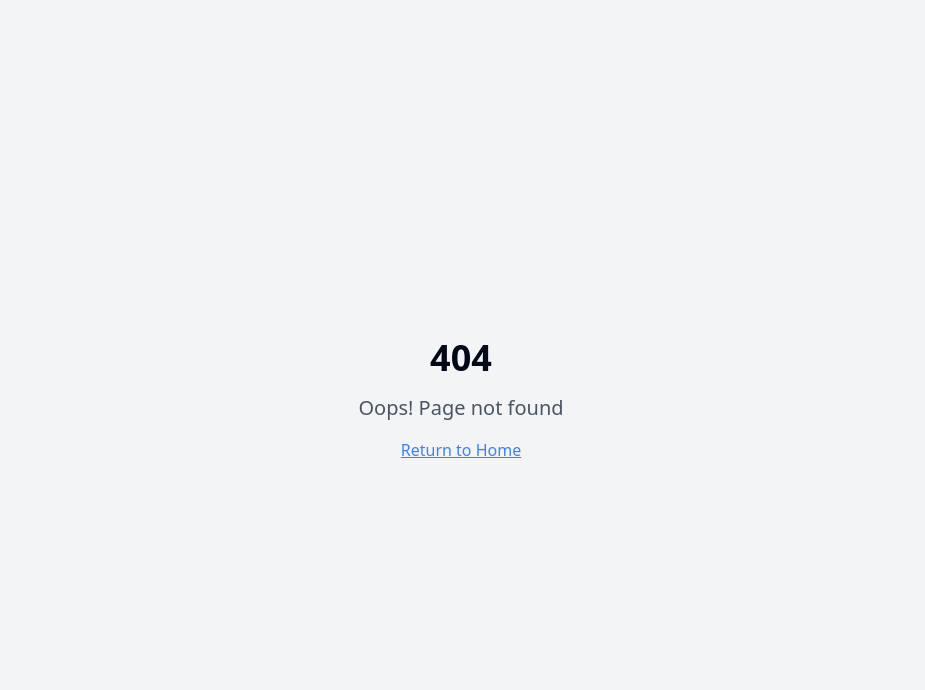
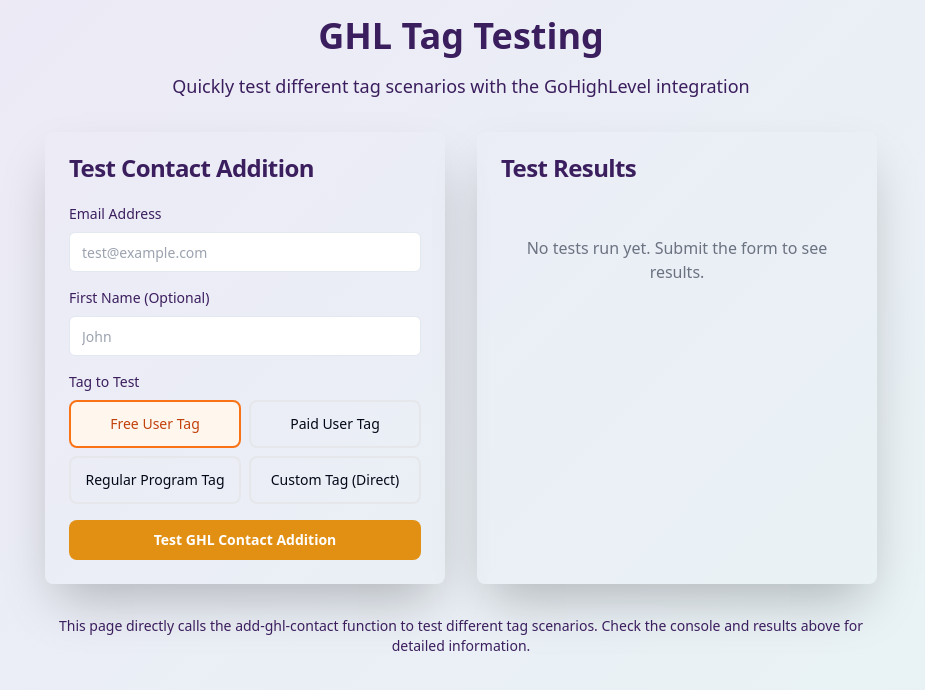
Before and after one commit to Kodenyx/fme-sheri, a React (Vite) app: page /tag-test in a window 1280 px wide. Before the commit this address had no page. Shown: the top 690 px of the page, without its empty margins (179-1104 px from the left). Built offline with nearby package versions, Linux system fonts and the light colour scheme.

Commit message:
Add tag testing functionality
The user wants to test tags and is asking for an easier way to do so. The `vite.config.ts` file has a `componentTagger()` plugin that can be enabled in development mode. This plugin is likely intended for testing components, including their tagging functionality.

```diff
--- a/src/App.tsx
+++ b/src/App.tsx
@@ -14,6 +14,7 @@ import Auth from "./pages/Auth";
 import Modal from "./pages/Modal";
 import Modal1 from "./pages/Modal1";
 import Modal3 from "./pages/Modal3";
+import TagTest from "./pages/TagTest";
 import NotFound from "./pages/NotFound";
 import SocialCredits from "./pages/SocialCredits";
 
@@ -51,6 +52,7 @@ const App = () => {
             <Route path="/modal" element={<Modal />} />
             <Route path="/modal1" element={<Modal1 />} />
             <Route path="/modal3" element={<Modal3 />} />
+            <Route path="/tag-test" element={<TagTest />} />
             <Route path="*" element={<NotFound />} />
           </Routes>
         </BrowserRouter>
--- /dev/null
+++ b/src/pages/TagTest.tsx
@@ -0,0 +1,261 @@
+
+import React, { useState } from "react";
+import { Button } from "@/components/ui/button";
+import { Input } from "@/components/ui/input";
+import { Card, CardContent, CardHeader, CardTitle } from "@/components/ui/card";
+import { Badge } from "@/components/ui/badge";
+import { useToast } from "@/hooks/use-toast";
+import { supabase } from "@/integrations/supabase/client";
+
+const TagTest = () => {
+  const [email, setEmail] = useState("");
+  const [firstName, setFirstName] = useState("");
+  const [selectedTag, setSelectedTag] = useState("GHL_TAG_NAME");
+  const [isSubmitting, setIsSubmitting] = useState(false);
+  const [results, setResults] = useState<any[]>([]);
+  const { toast } = useToast();
+
+  const tagOptions = [
+    { value: "GHL_TAG_NAME", label: "Free User Tag" },
+    { value: "GHL_PAID_TAG_NAME", label: "Paid User Tag" },
+    { value: "GHL_REGULAR_TAG_NAME", label: "Regular Program Tag" },
+    { value: "custom_tag", label: "Custom Tag (Direct)" }
+  ];
+
+  const handleSubmit = async (e: React.FormEvent) => {
+    e.preventDefault();
+    if (!email.trim()) return;
+
+    setIsSubmitting(true);
+
+    try {
+      console.log('Testing GHL contact addition with:', {
+        email: email.trim(),
+        firstName: firstName.trim() || undefined,
+        tagName: selectedTag
+      });
+
+      const { data, error } = await supabase.functions.invoke('add-ghl-contact', {
+        body: {
+          email: email.trim(),
+          firstName: firstName.trim() || undefined,
+          tagName: selectedTag
+        }
+      });
+
+      if (error) throw error;
+
+      const result = {
+        timestamp: new Date().toLocaleTimeString(),
+        email: email.trim(),
+        firstName: firstName.trim() || 'N/A',
+        tagName: selectedTag,
+        success: data.success,
+        action: data.action,
+        contactId: data.contactId,
+        error: data.error
+      };
+
+      setResults(prev => [result, ...prev]);
+
+      if (data.success) {
+        toast({
+          title: "Success!",
+          description: `Contact ${data.action} with tag: ${selectedTag}`,
+        });
+      } else {
+        toast({
+          title: "Error",
+          description: data.error || "Something went wrong",
+          variant: "destructive",
+        });
+      }
+
+    } catch (error: any) {
+      console.error('Error testing GHL contact:', error);
+
+      const result = {
+        timestamp: new Date().toLocaleTimeString(),
+        email: email.trim(),
+        firstName: firstName.trim() || 'N/A',
+        tagName: selectedTag,
+        success: false,
+        action: 'error',
+        error: error.message
+      };
+
+      setResults(prev => [result, ...prev]);
+
+      toast({
+        title: "Error",
+        description: error.message,
+        variant: "destructive",
+      });
+    } finally {
+      setIsSubmitting(false);
+    }
+  };
+
+  const clearResults = () => {
+    setResults([]);
+  };
+
+  return (
+    <div className="min-h-screen bg-gradient-primary p-4">
+      <div className="container mx-auto max-w-4xl">
+        <div className="text-center mb-8">
+          <h1 className="text-4xl font-bold mb-4" style={{ color: '#3B1E5E' }}>
+            GHL Tag Testing
+          </h1>
+          <p className="text-lg" style={{ color: '#3B1E5E' }}>
+            Quickly test different tag scenarios with the GoHighLevel integration
+          </p>
+        </div>
+
+        <div className="grid md:grid-cols-2 gap-8">
+          {/* Test Form */}
+          <Card className="border-0 shadow-2xl">
+            <CardHeader>
+              <CardTitle style={{ color: '#3B1E5E' }}>Test Contact Addition</CardTitle>
+            </CardHeader>
+            <CardContent>
+              <form onSubmit={handleSubmit} className="space-y-4">
+                <div>
+                  <label className="block text-sm font-medium mb-2" style={{ color: '#3B1E5E' }}>
+                    Email Address
+                  </label>
+                  <Input
+                    type="email"
+                    placeholder="test@example.com"
+                    value={email}
+                    onChange={(e) => setEmail(e.target.value)}
+                    required
+                    className="w-full"
+                  />
+                </div>
+
+                <div>
+                  <label className="block text-sm font-medium mb-2" style={{ color: '#3B1E5E' }}>
+                    First Name (Optional)
+                  </label>
+                  <Input
+                    type="text"
+                    placeholder="John"
+                    value={firstName}
+                    onChange={(e) => setFirstName(e.target.value)}
+                    className="w-full"
+                  />
+                </div>
+
+                <div>
+                  <label className="block text-sm font-medium mb-2" style={{ color: '#3B1E5E' }}>
+                    Tag to Test
+                  </label>
+                  <div className="grid grid-cols-2 gap-2">
+                    {tagOptions.map((option) => (
+                      <button
+                        key={option.value}
+                        type="button"
+                        onClick={() => setSelectedTag(option.value)}
+                        className={`p-3 rounded-lg border-2 text-sm font-medium transition-all ${
+                          selectedTag === option.value
+                            ? 'border-orange-500 bg-orange-50 text-orange-700'
+                            : 'border-gray-200 hover:border-gray-300'
+                        }`}
+                      >
+                        {option.label}
+                      </button>
+                    ))}
+                  </div>
+                </div>
+
+                {selectedTag === 'custom_tag' && (
+                  <div>
+                    <Input
+                      type="text"
+                      placeholder="Enter custom tag name"
+                      value={selectedTag === 'custom_tag' ? '' : selectedTag}
+                      onChange={(e) => setSelectedTag(e.target.value)}
+                      className="w-full"
+                    />
+                  </div>
+                )}
+
+                <Button
+                  type="submit"
+                  disabled={isSubmitting}
+                  className="w-full text-white font-bold py-3 rounded-lg"
+                  style={{ backgroundColor: '#E19013' }}
+                >
+                  {isSubmitting ? "Testing..." : "Test GHL Contact Addition"}
+                </Button>
+              </form>
+            </CardContent>
+          </Card>
+
+          {/* Results */}
+          <Card className="border-0 shadow-2xl">
+            <CardHeader className="flex flex-row items-center justify-between">
+              <CardTitle style={{ color: '#3B1E5E' }}>Test Results</CardTitle>
+              {results.length > 0 && (
+                <Button
+                  onClick={clearResults}
+                  variant="outline"
+                  size="sm"
+                >
+                  Clear
+                </Button>
+              )}
+            </CardHeader>
+            <CardContent>
+              {results.length === 0 ? (
+                <p className="text-gray-500 text-center py-8">
+                  No tests run yet. Submit the form to see results.
+                </p>
+              ) : (
+                <div className="space-y-4 max-h-96 overflow-y-auto">
+                  {results.map((result, index) => (
+                    <div key={index} className="border rounded-lg p-4 space-y-2">
+                      <div className="flex items-center justify-between">
+                        <Badge variant={result.success ? "default" : "destructive"}>
+                          {result.success ? "Success" : "Error"}
+                        </Badge>
+                        <span className="text-xs text-gray-500">{result.timestamp}</span>
+                      </div>
+
+                      <div className="text-sm space-y-1">
+                        <p><strong>Email:</strong> {result.email}</p>
+                        <p><strong>Name:</strong> {result.firstName}</p>
+                        <p><strong>Tag:</strong> {result.tagName}</p>
+                        {result.success && (
+                          <>
+                            <p><strong>Action:</strong> {result.action}</p>
+                            {result.contactId && (
+                              <p><strong>Contact ID:</strong> {result.contactId}</p>
+                            )}
+                          </>
+                        )}
+                        {result.error && (
+                          <p className="text-red-600"><strong>Error:</strong> {result.error}</p>
+                        )}
+                      </div>
+                    </div>
+                  ))}
+                </div>
+              )}
+            </CardContent>
+          </Card>
+        </div>
+
+        <div className="mt-8 text-center">
+          <p className="text-sm" style={{ color: '#3B1E5E' }}>
+            This page directly calls the add-ghl-contact function to test different tag scenarios.
+            Check the console and results above for detailed information.
+          </p>
+        </div>
+      </div>
+    </div>
+  );
+};
+
+export default TagTest;
```
